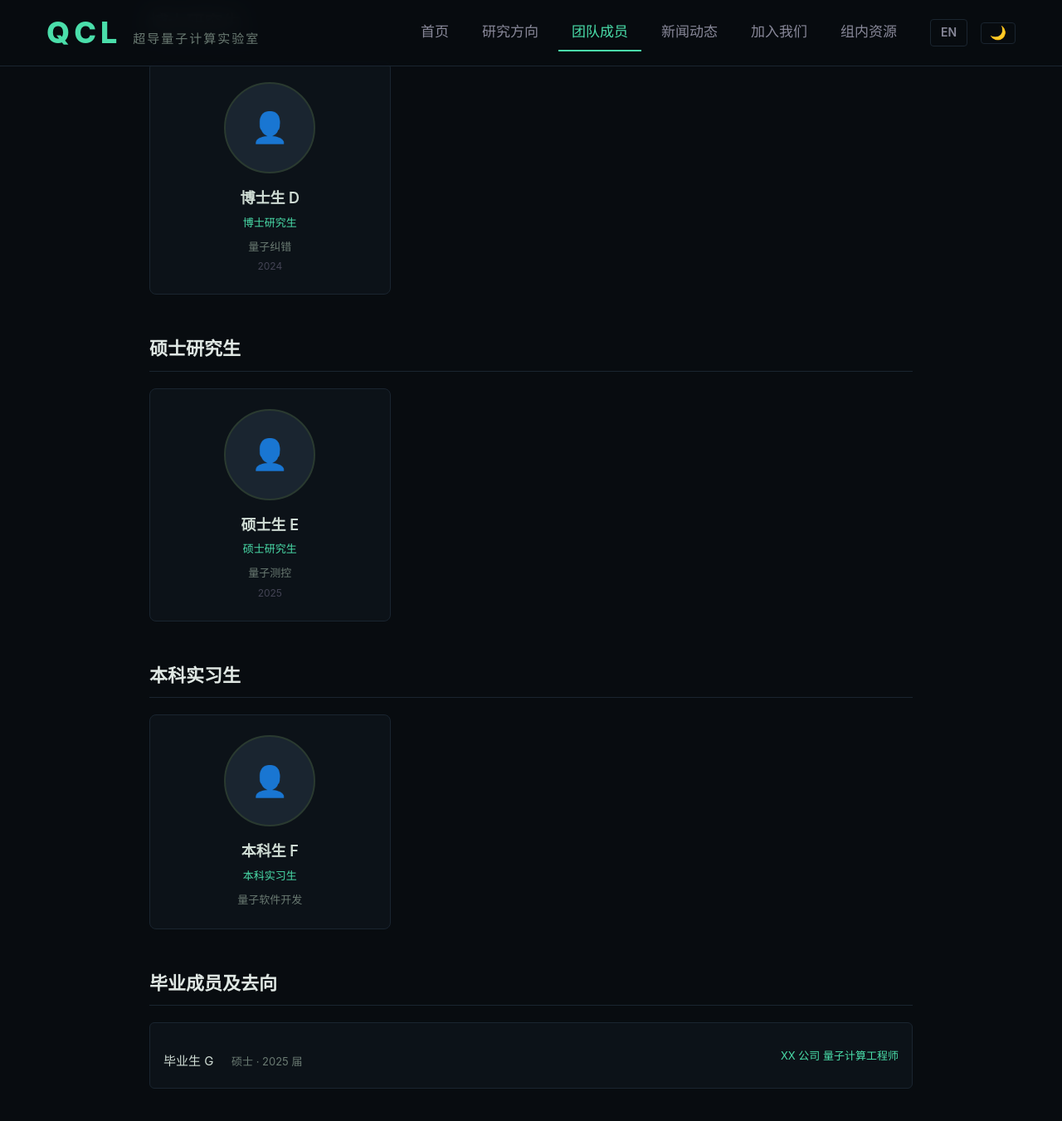
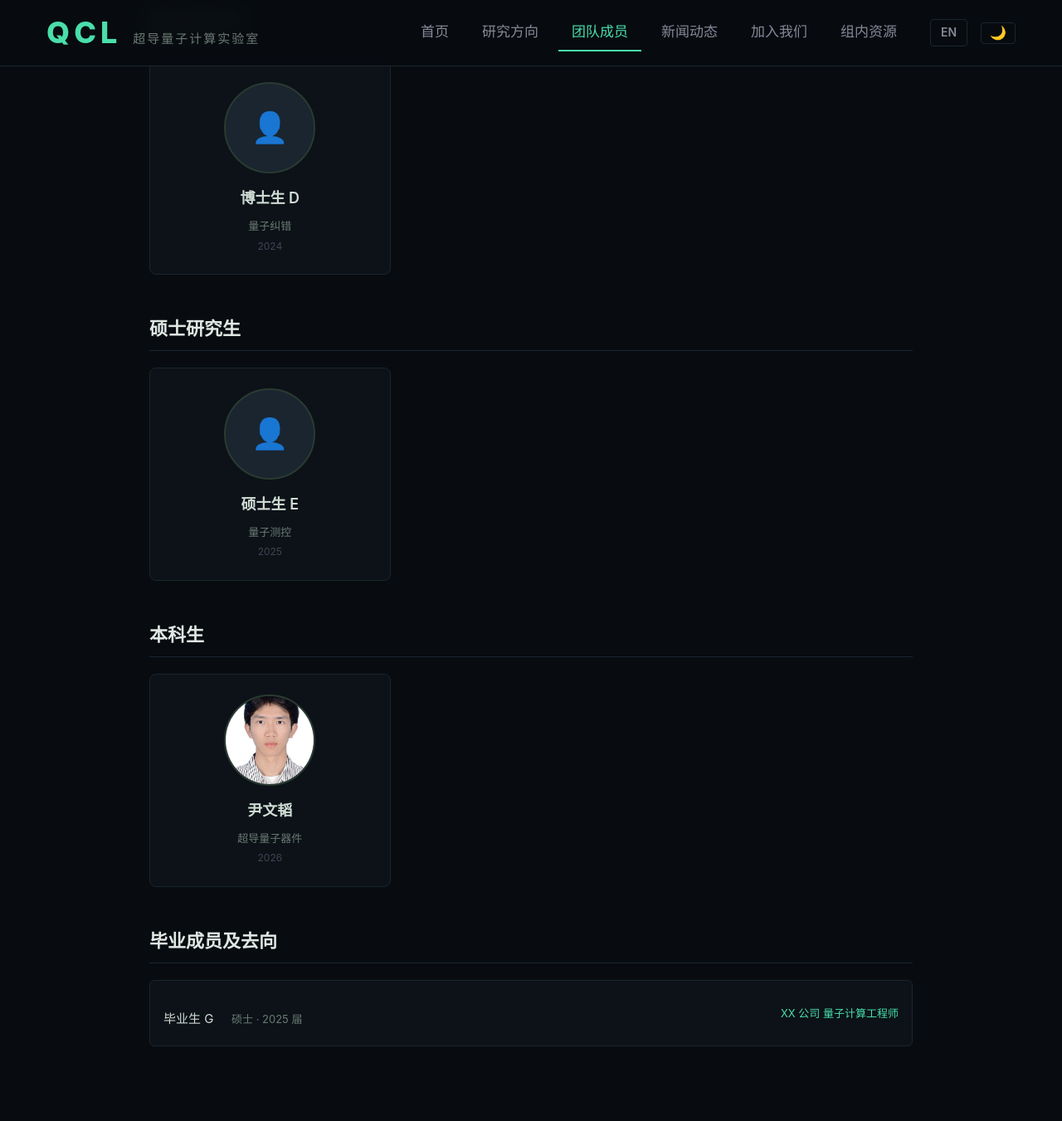
Before and after one commit to QCL-SUAT/qcl-suat.github.io, a Jekyll site: the page built from team.html, in a window 1280 px wide and 1400 px high, scrolled down 664 px. Shown: the top 1351 px of the window at 83% size. Built offline with Jekyll 4.4.1, drawn with Linux system fonts in a browser that asks for light colours.

Commit message:
content: 新增本科实习生尹文韬并精简学生分类展示
- 新增本科实习生尹文韬（超导量子器件方向，附照片）
- 分类标题由 本科实习生 改为 本科生，与博士/硕士分类并列
- 学生卡片不再重复显示身份（博士/硕士/本科）；教师保留职称

Co-Authored-By: Claude <noreply@anthropic.com>

```diff
--- a/_data/i18n/en.yml
+++ b/_data/i18n/en.yml
@@ -18,7 +18,7 @@ team_sub:
   faculty: "Faculty"
   phd: "PhD Students"
   master: "Master Students"
-  undergrad: "Undergraduate Interns"
+  undergrad: "Undergraduates"
   alumni: "Alumni"
 
 hero:
--- a/_data/i18n/zh.yml
+++ b/_data/i18n/zh.yml
@@ -18,7 +18,7 @@ team_sub:
   faculty: "教师"
   phd: "博士研究生"
   master: "硕士研究生"
-  undergrad: "本科实习生"
+  undergrad: "本科生"
   alumni: "毕业成员及去向"
 
 hero:
--- a/_data/team.yml
+++ b/_data/team.yml
@@ -27,8 +27,6 @@
 - name: "博士生 D"
   name_en: "PhD Student D"
   category: "phd"
-  role: "博士研究生"
-  role_en: "PhD Student"
   photo: ""
   research: "量子纠错"
   research_en: "Quantum error correction"
@@ -37,21 +35,18 @@
 - name: "硕士生 E"
   name_en: "Master Student E"
   category: "master"
-  role: "硕士研究生"
-  role_en: "Master Student"
   photo: ""
   research: "量子测控"
   research_en: "Quantum control"
   year: 2025
 
-- name: "本科生 F"
-  name_en: "Undergraduate F"
+- name: "尹文韬"
+  name_en: "Wentao Yin"
   category: "undergrad"
-  role: "本科实习生"
-  role_en: "Undergraduate Intern"
-  photo: ""
-  research: "量子软件开发"
-  research_en: "Quantum software development"
+  photo: "/assets/img/team/yinwt.jpg"
+  research: "超导量子器件"
+  research_en: "Superconducting Quantum Devices"
+  year: 2026
 
 - name: "毕业生 G"
   name_en: "Graduate G"
--- a/_includes/team-card.html
+++ b/_includes/team-card.html
@@ -7,7 +7,9 @@
     {% endif %}
   </div>
   <div class="team-name">{% if page.lang == "en" %}{{ member.name_en }}{% else %}{{ member.name }}{% endif %}</div>
+  {% if member.role %}
   <div class="team-role">{% if page.lang == "en" %}{{ member.role_en }}{% else %}{{ member.role }}{% endif %}</div>
+  {% endif %}
   <div class="team-research">{% if page.lang == "en" %}{{ member.research_en }}{% else %}{{ member.research }}{% endif %}</div>
   {% if member.bio %}
   <div class="team-bio">{% if page.lang == "en" %}{{ member.bio_en }}{% else %}{{ member.bio }}{% endif %}</div>
```
Also changed, not shown: assets/img/team/yinwt.jpg (added).
